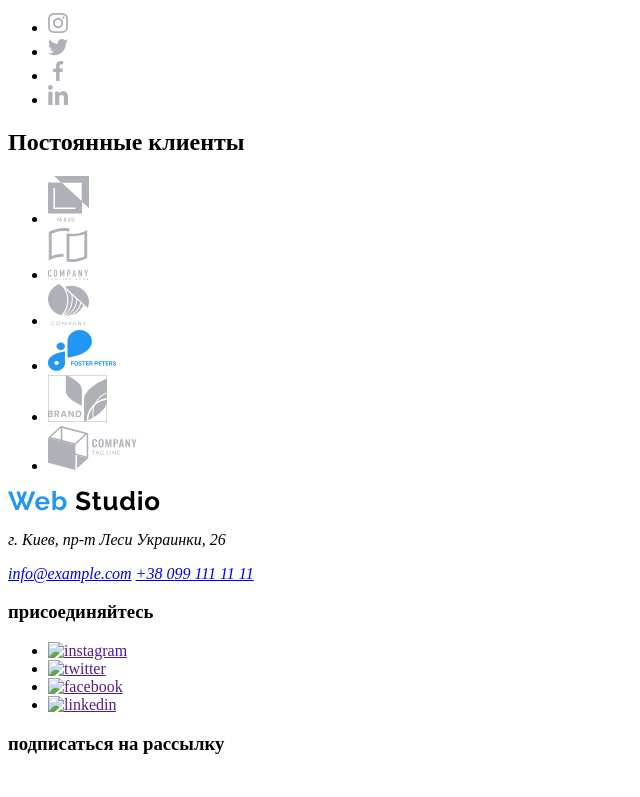
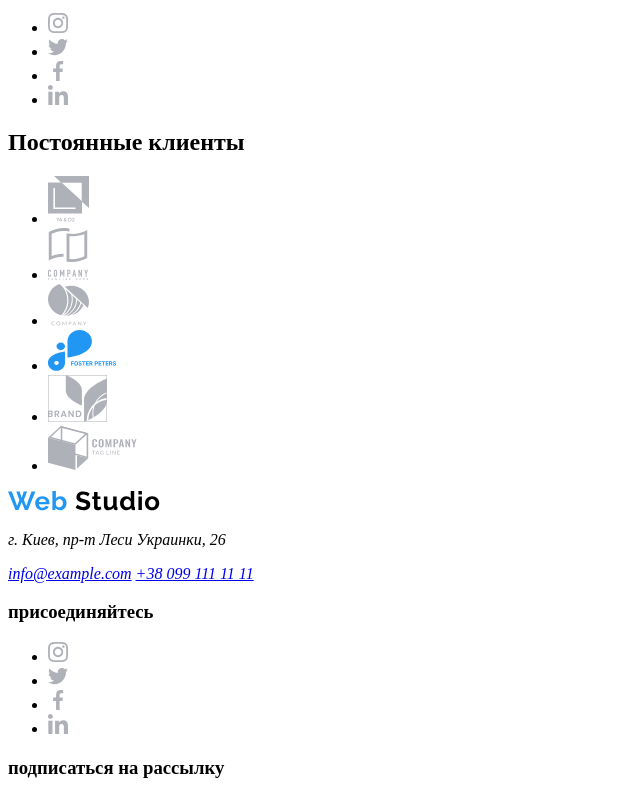
Before and after one commit to StanislavPodolskyi/goit-markup-hw-01, a plain HTML site: page index.html in a window 1280 px wide. Shown: the part 3911-4708 px from the top of the page, without its empty margins (0-640 px from the left). Before the commit the page ends 4684 px from the top, so only its background shows below. Drawn offline with Linux system fonts and the light colour scheme; the site is published under a folder, as on GitHub Pages, so addresses that start at the root find nothing.

Commit message:
task#1 completed

```diff
--- a/index.html
+++ b/index.html
@@ -166,10 +166,10 @@
 
         <h3>присоединяйтесь</h3>
         <ul>
-            <li><a href=""><img src="/images/instagram.svg" alt="instagram"></a></li>
-            <li><a href=""><img src="/images/twitter.svg" alt="twitter"></a></li>
-            <li><a href=""><img src="/images/facebook.svg" alt="facebook"></a></li>
-            <li><a href=""><img src="/images/linkedin.svg" alt="linkedin"></a></li>
+            <li><a href=""><img src="./images/instagram.svg" alt="instagram"></a></li>
+            <li><a href=""><img src="./images/twitter.svg" alt="twitter"></a></li>
+            <li><a href=""><img src="./images/facebook.svg" alt="facebook"></a></li>
+            <li><a href=""><img src="./images/linkedin.svg" alt="linkedin"></a></li>
         </ul>
 
         <h3>подписаться на рассылку</h3>
```
